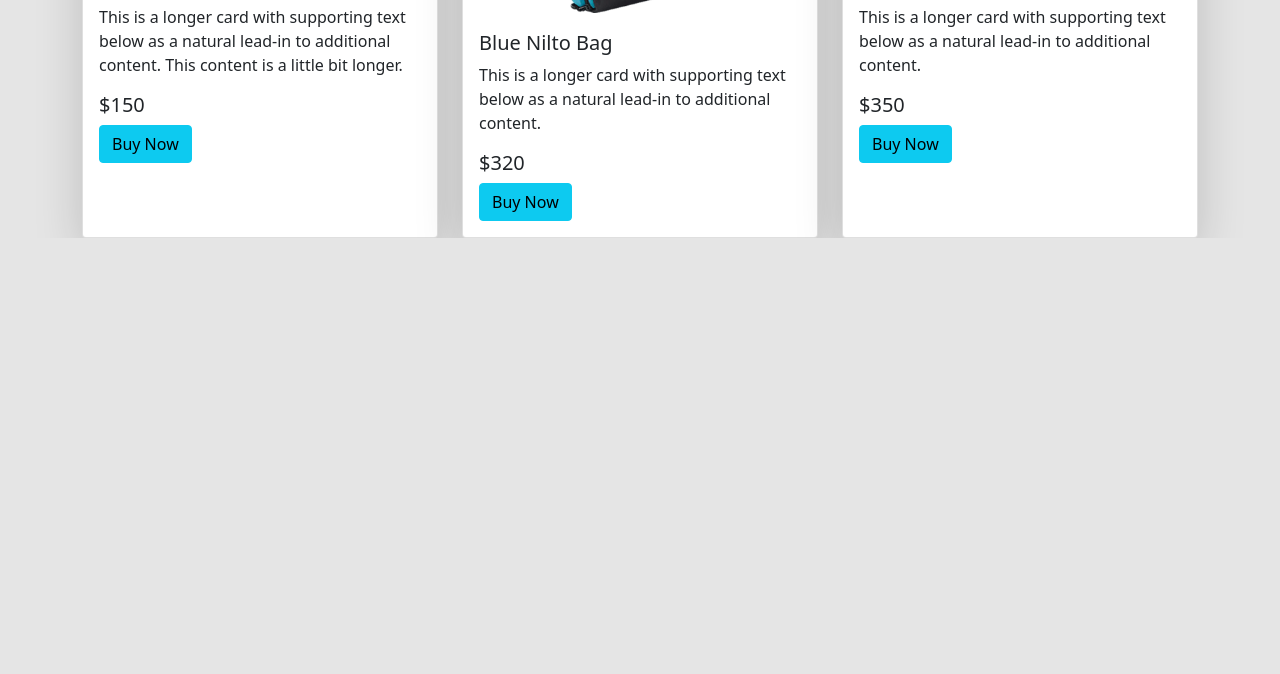
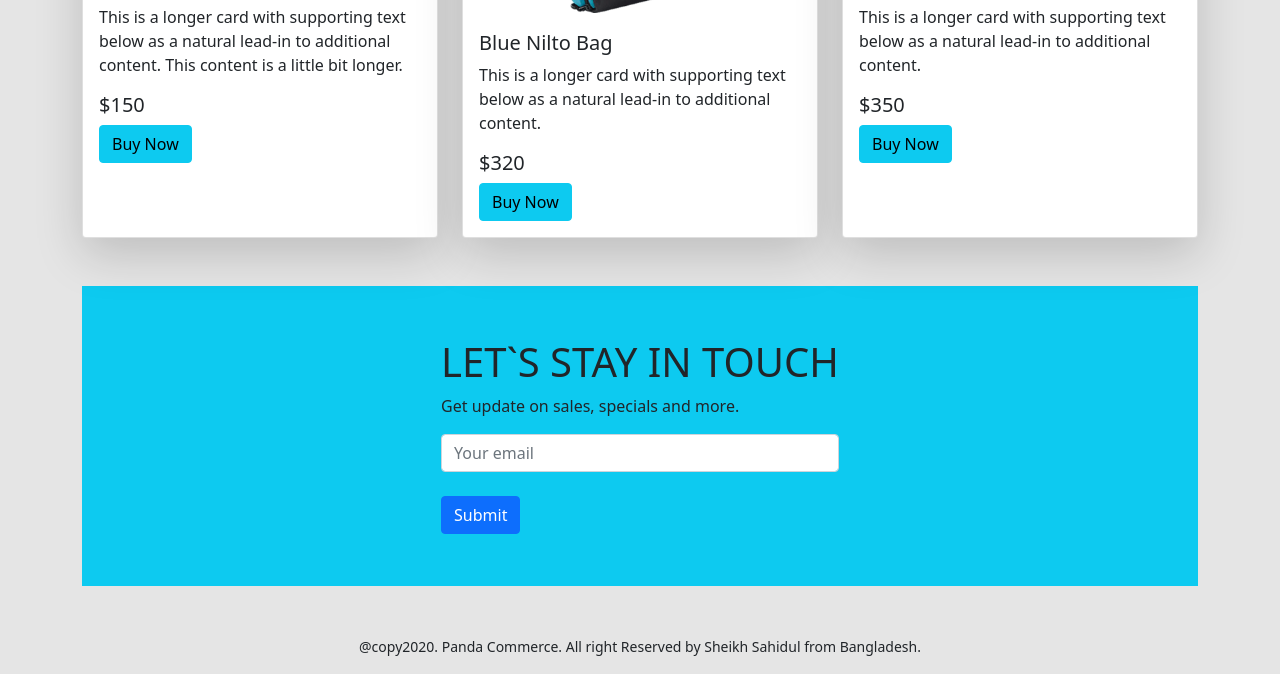
Before and after one commit to sheikhdidar/panda-commarce, a plain HTML site: page index.html in a window 1280 px wide. Shown: the part 1694-2368 px from the top of the page. Before the commit the page ends 1932 px from the top, so only its background shows below. Drawn offline with nearby package versions, Linux system fonts and the light colour scheme.

Commit message:
last added

```diff
--- a/css/style.css
+++ b/css/style.css
@@ -1,5 +1,5 @@
 body{
-    background-color:#E5E5E5; ;
+    background-color:#E5E5E5;
     margin: 0;
     padding: 0;
 }
--- a/index.html
+++ b/index.html
@@ -30,11 +30,11 @@
               </button>
                 <a class="navbar-brand" href="#"><img src="images/logo.png" alt="logo">
                 </a>
-                <form class="d-flex">
+                <form class="d-flex text-center">
                     <input  class="form-control ms-5 search-button" type="search" placeholder="Search"      aria-label="Search">
 
                   </form>
-              <div class="collapse navbar-collapse" id="navbarSupportedContent">
+              <div class="collapse navbar-collapse text-center" id="navbarSupportedContent">
                 <ul class="navbar-nav ms-auto mb-2 mb-lg-0">
                   <li class="nav-item">
                     <a class="nav-link active text-secondary" aria-current="page" href="#">Home</a>
@@ -234,9 +234,26 @@
 
               </div>
         </section>
+        <!-- subscribes start -->
+
+        <section style="height: 300px;" class="container d-flex justify-content-center align-items-center mt-5 bg-info ">
+          <div>
+            <h1>LET`S STAY IN TOUCH</h1>
+            <p>Get update on sales, specials and more.</p>
+            <input type="email" name="email" class="form-control" placeholder="Your email" id="">
+            <br>
+            <button class="btn btn-primary">Submit</button>
+          </div>
+        </section>
 
 
     </main>
+
+    <footer class="mt-5 text-center">
+      <p><small>
+        @copy2020. Panda Commerce. All right Reserved by Sheikh Sahidul from Bangladesh.
+      </small></p>
+    </footer>
 
     <!------------ bootstrap js link ----------->
 
```
